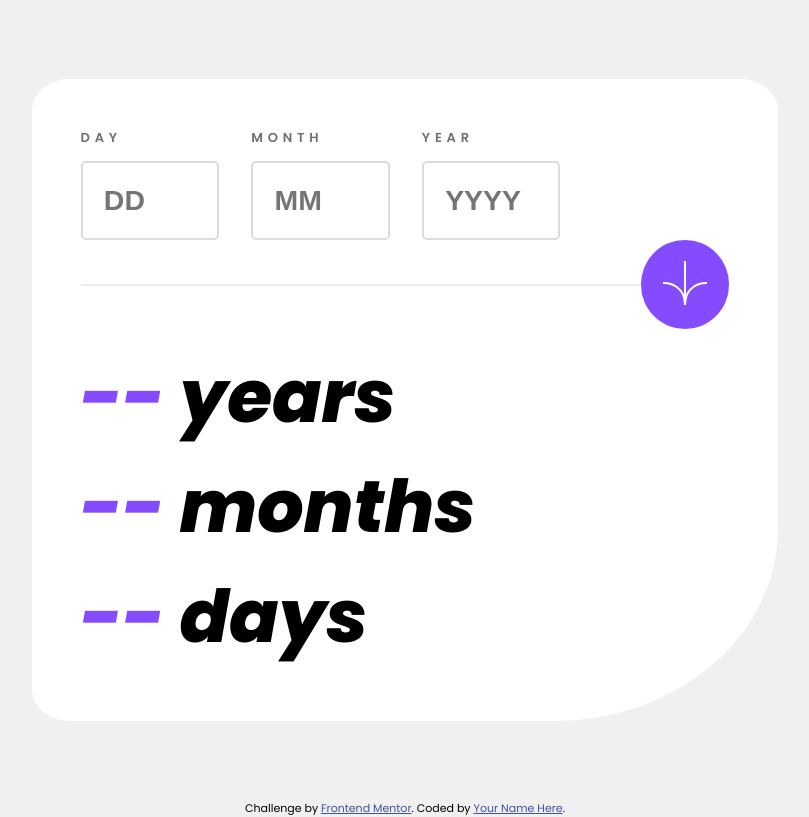
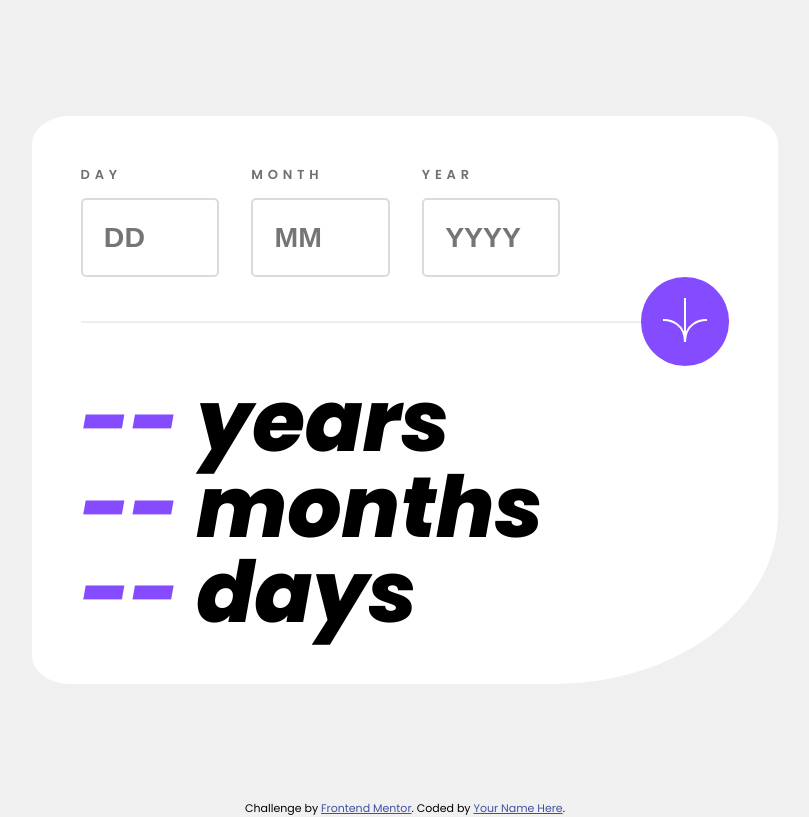
Before and after one commit to wfarre/age-calculator-app-main, a website with bundled scripts: page index.html in a window 1280 px wide. Shown: the whole page, without its empty margins (235-1044 px from the left). Built offline with nearby package versions, Linux system fonts and the light colour scheme.

Commit message:
change line height and font size in result

```diff
--- a/assets/styles/style.css
+++ b/assets/styles/style.css
@@ -167,7 +167,8 @@ button:hover{
 .result__item{
     font-weight: 900;
     font-style:italic;
-    font-size: calc(82/1440 * 100vw);
+    font-size: calc(96/1440 * 100vw);
+    line-height: 1;
     margin: 0;
 }
 
```
